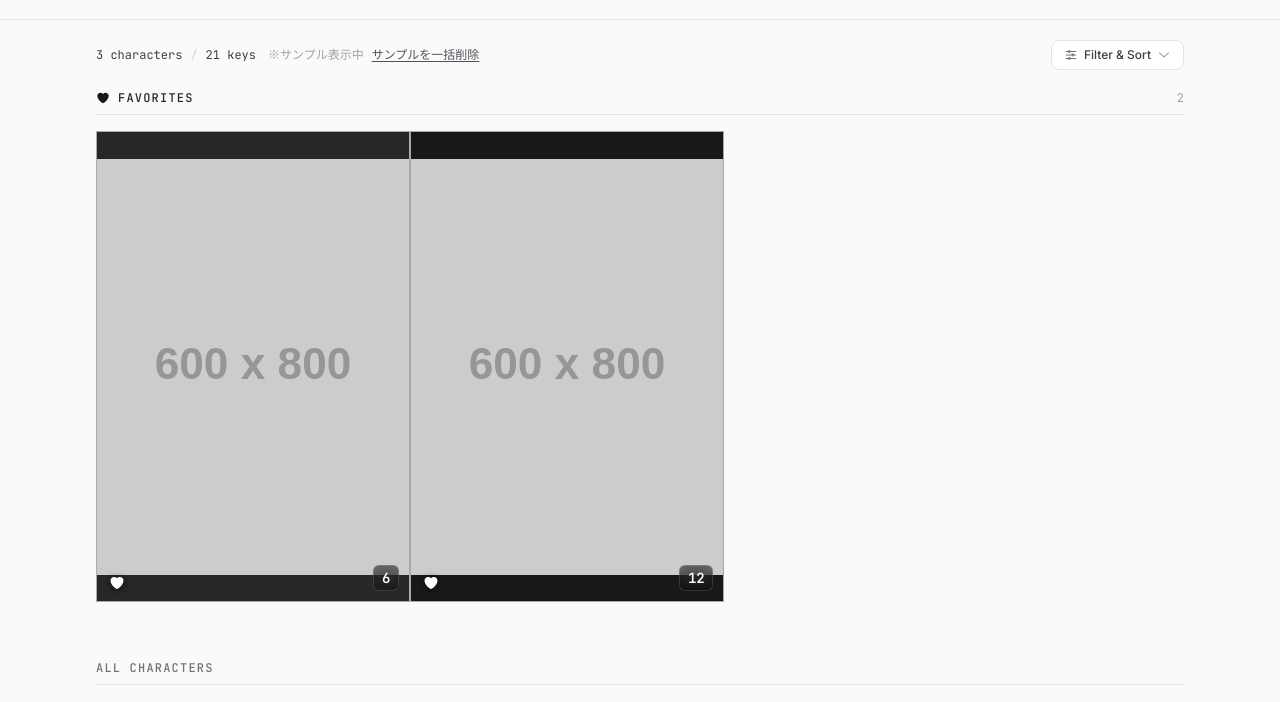
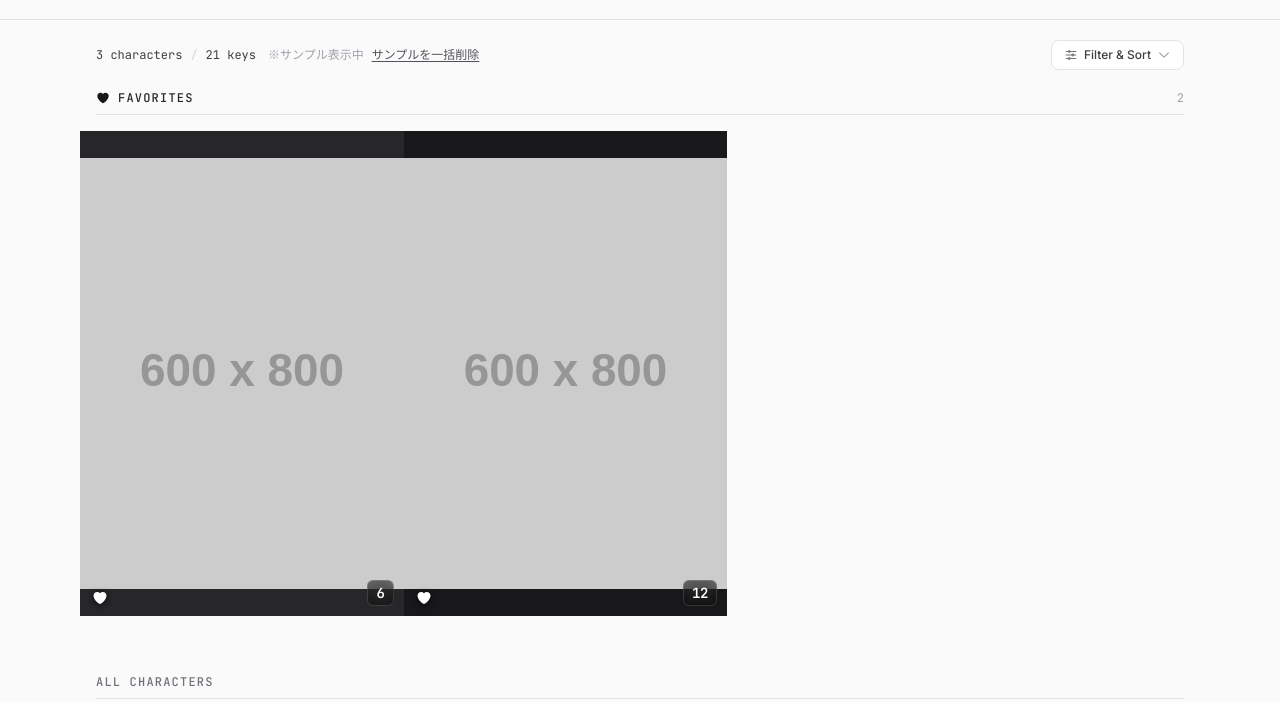
Before and after one commit to hanyapeko/keycollection, a plain HTML site: page index.html in a window 1280 px wide. Shown: the part 61-763 px from the top of the page. Drawn offline with nearby package versions, Linux system fonts and the light colour scheme; placeholder pictures from the web are drawn by us.

Commit message:
Modify margins and border styles in favorites grid
Adjust margins and border width for character cards.

```diff
--- a/index.html
+++ b/index.html
@@ -56,12 +56,15 @@
       gap: 0;
       padding-bottom: 10px;
       -webkit-overflow-scrolling: touch;
+	  margin-right: -1rem;
+	  margin-left: -1rem;
     }
 
     .favorites-grid .char-card {
       flex: 0 0 calc((100% - 0px) / 2.4);
       scroll-snap-align: start;
 	  border-radius: 0;
+	  border-width: 0;
     }
 
     @media (min-width: 768px) {
```
